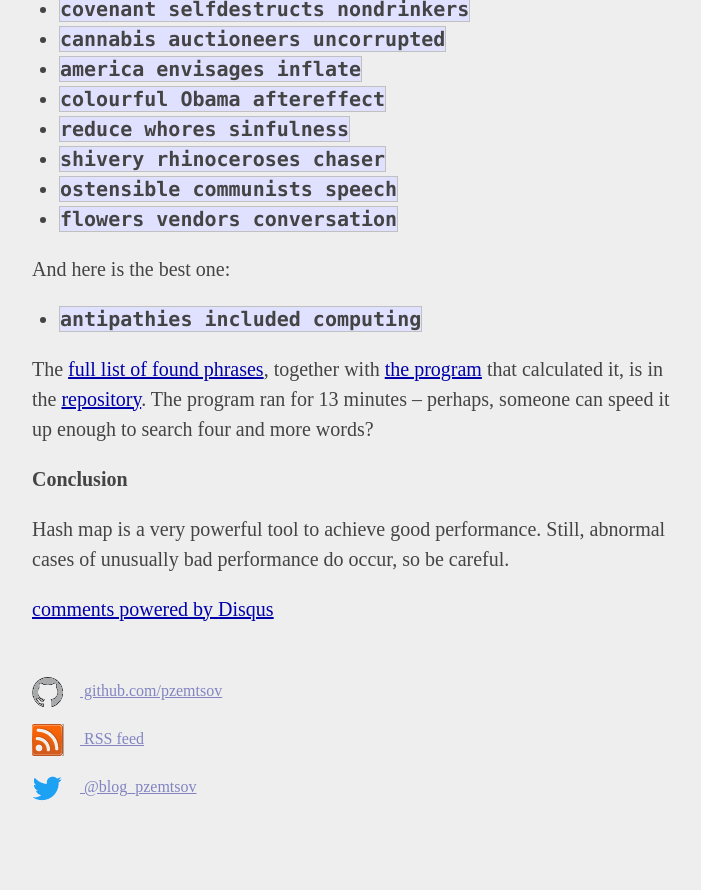
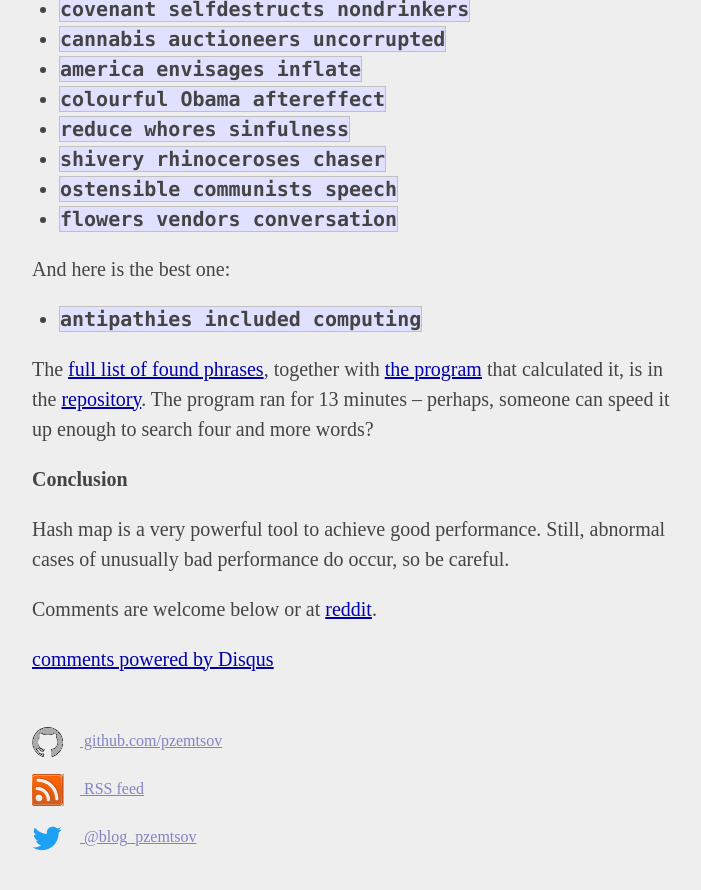
Before and after one commit to pzemtsov/pzemtsov.github.io, a Jekyll site: the page built from _posts/2019-10-07-abnormal-string-hashing.md, in a window 1280 px wide and 900 px high, scrolled down 3215 px. Shown: the top 890 px of the window, without its empty margins (278-979 px from the left). Built offline with Jekyll 4.4.1, drawn with Linux system fonts in a browser that asks for light colours; nearby versions of some CDN libraries; before the commit the page ends 4065 px from its top, so only the background shows below that.

Commit message:
Reddit address added

```diff
--- a/_posts/2019-10-07-abnormal-string-hashing.md
+++ b/_posts/2019-10-07-abnormal-string-hashing.md
@@ -162,3 +162,5 @@
 
 Hash map is a very powerful tool to achieve good performance. Still, abnormal cases of unusually
 bad performance do occur, so be careful.
+
+Comments are welcome below or at [reddit](https://www.reddit.com/r/java/comments/dejtni/abnormal_string_hashing/).
```
